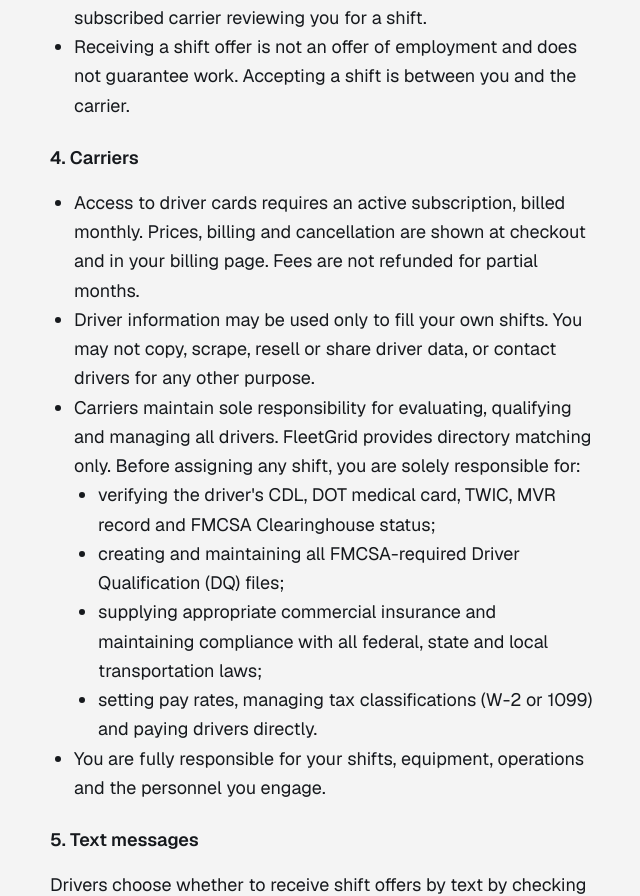
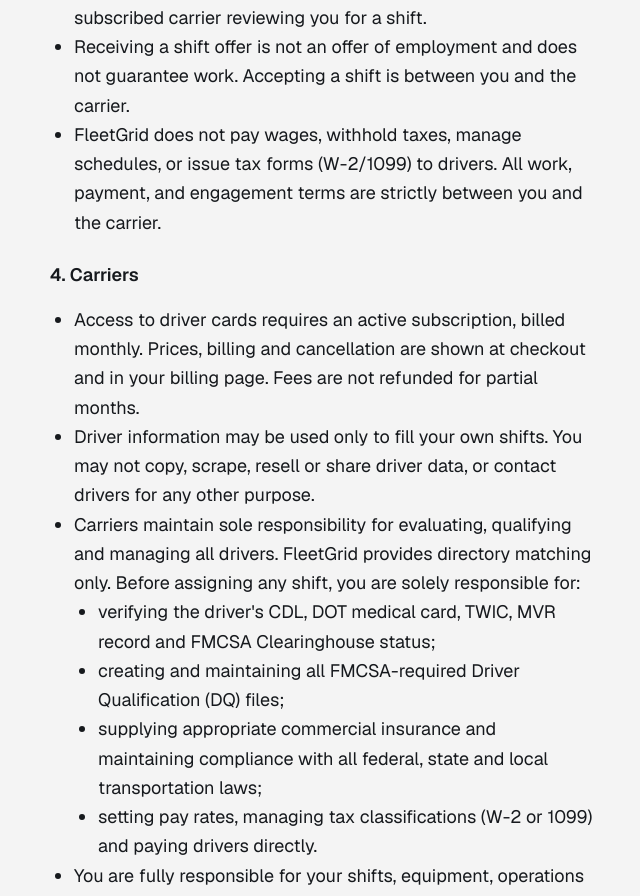
Before and after one commit to harisui/test-fleetgrid, a Next.js app: page /terms in a window 1280 px wide. Shown: the part 1407-2303 px from the top of the page, without its empty margins (318-958 px from the left). Built offline with nearby package versions, Linux system fonts and the light colour scheme.

Commit message:
docs: Terms section 3 says FleetGrid pays no wages and issues no tax forms, in the client's words

```diff
--- a/src/app/(public)/terms/page.tsx
+++ b/src/app/(public)/terms/page.tsx
@@ -64,6 +64,11 @@ export default function TermsPage() {
         <li>
           Receiving a shift offer is not an offer of employment and does not guarantee work.
           Accepting a shift is between you and the carrier.
+        </li>
+        <li>
+          FleetGrid does not pay wages, withhold taxes, manage schedules, or issue tax forms
+          (W-2/1099) to drivers. All work, payment, and engagement terms are strictly between you
+          and the carrier.
         </li>
       </ul>
 
```
Also changed, not shown: 1 other file (tests, documents, lock files or other folders).
